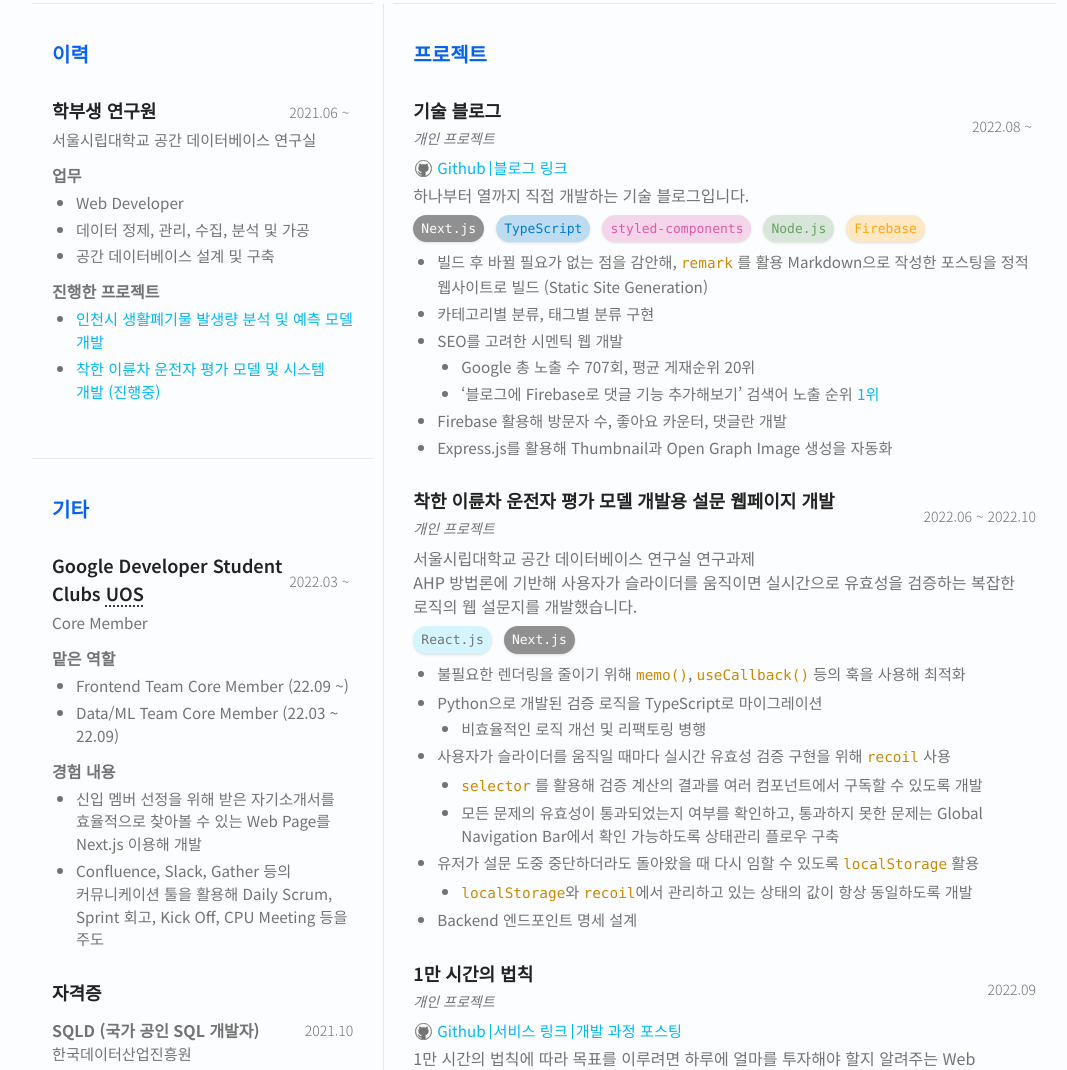
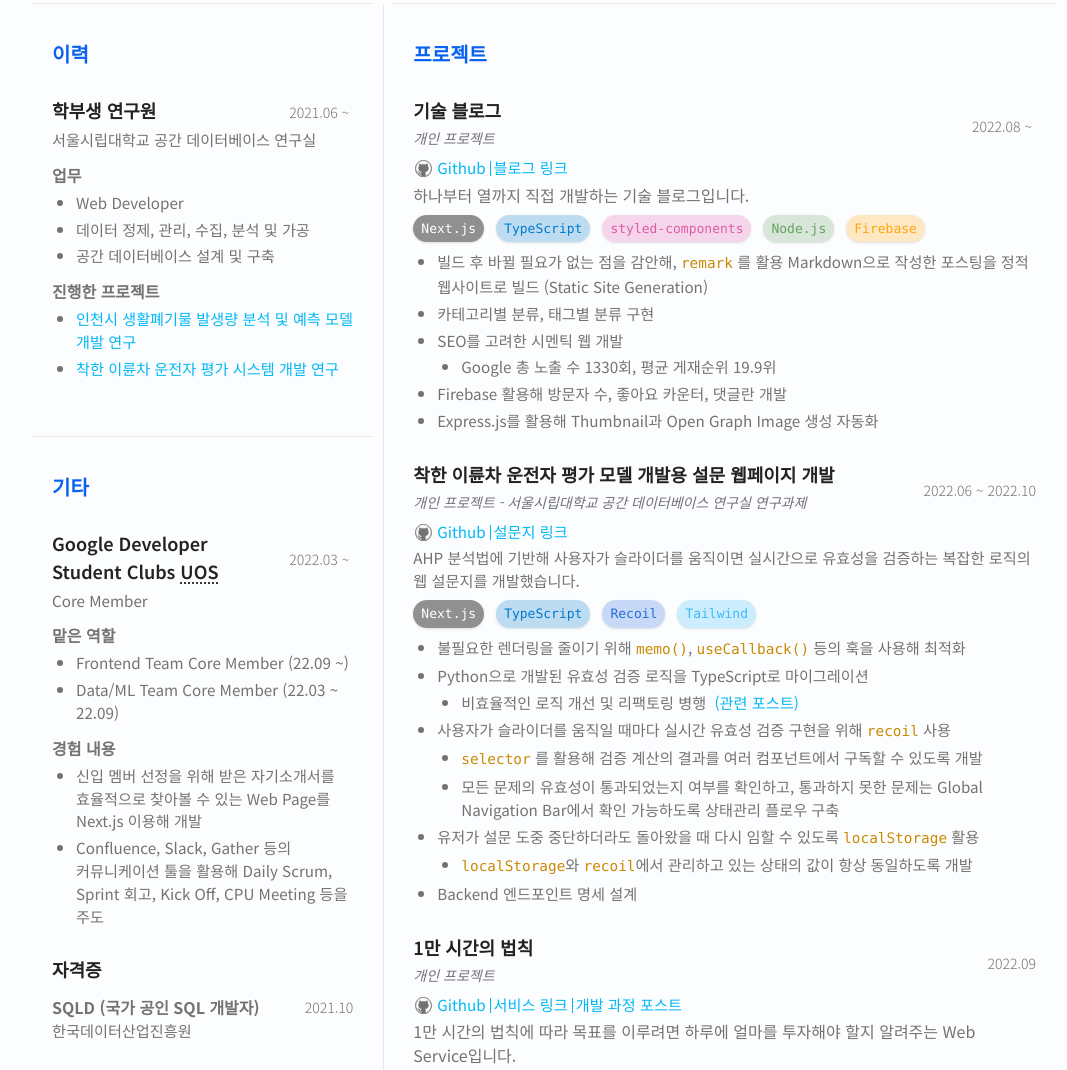
Before and after one commit to custardcream98/resume, a website: page index.html in a window 1280 px wide. Shown: the part 922-1992 px from the top of the page, without its empty margins (96-1163 px from the left). Drawn offline with Linux system fonts and the light colour scheme.

Commit message:
Chore: 내용 일부 수정

```diff
--- a/index.html
+++ b/index.html
@@ -254,22 +254,13 @@
                 <li>
                   SEO를 고려한 시멘틱 웹 개발
                   <ul>
-                    <li>Google 총 노출 수 707회, 평균 게재순위 20위</li>
-                    <li>
-                      ‘블로그에 Firebase로 댓글 기능 추가해보기’ 검색어 노출
-                      순위
-                      <a
-                        class="link link-nomargin"
-                        href="https://www.google.com/search?q=%EB%B8%94%EB%A1%9C%EA%B7%B8%EC%97%90+Firebase%EB%A1%9C+%EB%8C%93%EA%B8%80+%EA%B8%B0%EB%8A%A5+%EC%B6%94%EA%B0%80%ED%95%B4%EB%B3%B4%EA%B8%B0&oq=%EB%B8%94%EB%A1%9C%EA%B7%B8%EC%97%90+Firebase%EB%A1%9C+%EB%8C%93%EA%B8%80+%EA%B8%B0%EB%8A%A5+%EC%B6%94%EA%B0%80%ED%95%B4%EB%B3%B4%EA%B8%B0&aqs=chrome..69i57.457j0j7&sourceid=chrome&ie=UTF-8"
-                        target="_blank"
-                        >1위</a
-                      >
+                    <li>Google 총 노출 수 1330회, 평균 게재순위 19.9위</li>
                     </li>
                   </ul>
                 </li>
                 <li>Firebase 활용해 방문자 수, 좋아요 카운터, 댓글란 개발</li>
                 <li>
-                  Express.js를 활용해 Thumbnail과 Open Graph Image 생성을 자동화
+                  Express.js를 활용해 Thumbnail과 Open Graph Image 생성 자동화
                 </li>
               </ul>
             </li>
@@ -277,22 +268,39 @@
               <div class="title-with-time-wrapper">
                 <strong class="title-sec mb-1"
                   >착한 이륜차 운전자 평가 모델 개발용 설문 웹페이지 개발
-                  <em>개인 프로젝트</em></strong
+                  <em
+                    >개인 프로젝트 - 서울시립대학교 공간 데이터베이스 연구실
+                    연구과제</em
+                  ></strong
                 >
                 <span class="time">
                   <time class="time-ongoing" datetime="2022-01">2022.06</time
                   ><time datetime="2022-05">2022.10</time></span
                 >
               </div>
-              <p>서울시립대학교 공간 데이터베이스 연구실 연구과제</p>
-              <p>
-                AHP 방법론에 기반해 사용자가 슬라이더를 움직이면 실시간으로
+              <p class="mb-1 text-[0.95rem]">
+                <a
+                  class="link link-github link-separator"
+                  href="https://github.com/custardcream98/goodrider-interview-web"
+                  target="_blank"
+                  >Github</a
+                ><a
+                  class="link"
+                  href="https://goodrider-interview-web.vercel.app/"
+                  target="_blank"
+                  >설문지 링크</a
+                >
+              </p>
+              <p class="item-description">
+                AHP 분석법에 기반해 사용자가 슬라이더를 움직이면 실시간으로
                 유효성을 검증하는 복잡한 로직의 웹 설문지를 개발했습니다.
               </p>
               <strong class="sr-only">사용한 스택</strong>
               <ul class="stack-badge-list-wrapper my-2">
-                <li class="stack-badge stack-react">React.js</li>
                 <li class="stack-badge stack-next">Next.js</li>
+                 <li class="stack-badge stack-ts">TypeScript</li>
+                 <li class="stack-badge stack-recoil">Recoil</li>
+                 <li class="stack-badge stack-tailwind">Tailwind</li>
               </ul>
               <strong class="sr-only">성과</strong>
               <ul class="description-list">
@@ -303,9 +311,17 @@
                   최적화
                 </li>
                 <li>
-                  Python으로 개발된 검증 로직을 TypeScript로 마이그레이션
+                  Python으로 개발된 유효성 검증 로직을 TypeScript로 마이그레이션
                   <ul>
-                    <li>비효율적인 로직 개선 및 리팩토링 병행</li>
+                    <li>
+                      비효율적인 로직 개선 및 리팩토링 병행
+                      <a
+                        class="link"
+                        href="https://custardcream.vercel.app/posts/%EB%B3%B5%EC%9E%A1%ED%95%98%EA%B2%8C%20%EA%B5%AC%EC%84%B1%EB%90%9C%20if%EB%AC%B8%20%EB%A6%AC%ED%8C%A9%ED%86%A0%EB%A7%81%ED%95%98%EA%B8%B0"
+                        target="_blank"
+                        >(관련 포스트)</a
+                      >
+                    </li>
                   </ul>
                 </li>
                 <li>
@@ -359,7 +375,7 @@
                   class="link"
                   href="https://custardcream.vercel.app/posts/1%EB%A7%8C%20%EC%8B%9C%EA%B0%84%EC%9D%98%20%EB%B2%95%EC%B9%99%20%EB%B0%98%EC%9D%91%ED%98%95%20%EC%9B%B9%20%EA%B0%9C%EB%B0%9C%20%EB%B0%8F%20%ED%94%BC%EB%93%9C%EB%B0%B1"
                   target="_blank"
-                  >개발 과정 포스팅</a
+                  >개발 과정 포스트</a
                 >
               </p>
               <p>
@@ -402,7 +418,7 @@
                   >서비스 링크</a
                 >
               </p>
-              <p>
+              <p class="item-description">
                 금연을 도전하는 사람들에게 담배를 끊어 얻게된 이득을 실시간으로
                 보여줘 금연에 대한 동기를 부여해주는 Web App입니다.
               </p>
@@ -450,7 +466,7 @@
                   >작품 설명</a
                 >
               </p>
-              <p>경로 기반 일정 스케줄링 크로스플랫폼 어플리케이션입니다.</p>
+              <p class="item-description">경로 기반 일정 스케줄링 크로스플랫폼 어플리케이션입니다.</p>
               <strong class="sr-only">사용한 스택</strong>
               <ul class="stack-badge-list-wrapper my-2">
                 <li class="stack-badge stack-flutter">Flutter</li>
@@ -511,7 +527,7 @@
                   >기능 설명</a
                 >
               </p>
-              <p>
+              <p class="item-description">
                 코인 가격 조회, NFT 가격 조회 등 20 ~ 30가지의 블록체인 투자
                 관련 기능을 가진 카카오톡 봇과, 커뮤니티 관리 기능을 탑재한
                 디스코드 봇입니다.
@@ -539,14 +555,17 @@
               <div class="title-with-time-wrapper">
                 <strong class="title-sec mb-1"
                   >인천시 생활폐기물 발생량 분석 및 예측 모델 개발
-                  <em>4인 팀프로젝트</em></strong
+                  <em
+                    >4인 팀프로젝트 - 서울시립대학교 공간 데이터베이스 연구실
+                    연구과제</em
+                  ></strong
                 >
                 <span class="time">
                   <time class="time-ongoing" datetime="2021-06">2021.06</time
                   ><time datetime="2021-12">2021.12</time></span
                 >
               </div>
-              <p>서울시립대학교 공간 데이터베이스 연구실 연구과제</p>
+              <p class="item-description">인천시 각 구에서 수집하는 생활폐기물 수거 기록과 카드 사용 데이터, 택배 데이터, 통신사 유동인구 데이터 등을 활용해 생활폐기물 발생량을 분석했습니다.</p>
               <strong class="sr-only">사용한 스택</strong>
               <ul class="stack-badge-list-wrapper my-2">
                 <li class="stack-badge stack-python">Python</li>
@@ -592,12 +611,12 @@
                 <ul class="description-list">
                   <li>
                     <a class="link link-nomargin" href="#inchon"
-                      >인천시 생활폐기물 발생량 분석 및 예측 모델 개발</a
+                      >인천시 생활폐기물 발생량 분석 및 예측 모델 개발 연구</a
                     >
                   </li>
                   <li>
                     <a class="link link-nomargin" href="#good-rider"
-                      >착한 이륜차 운전자 평가 모델 및 시스템 개발 (진행중)</a
+                      >착한 이륜차 운전자 평가 시스템 개발 연구</a
                     >
                   </li>
                 </ul>
```
Also changed, not shown: css/tailwind.css, src/css/tailwind.css.
